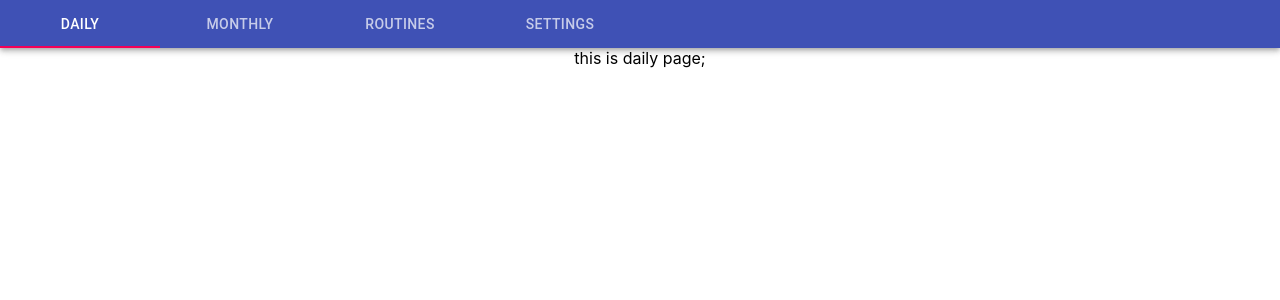
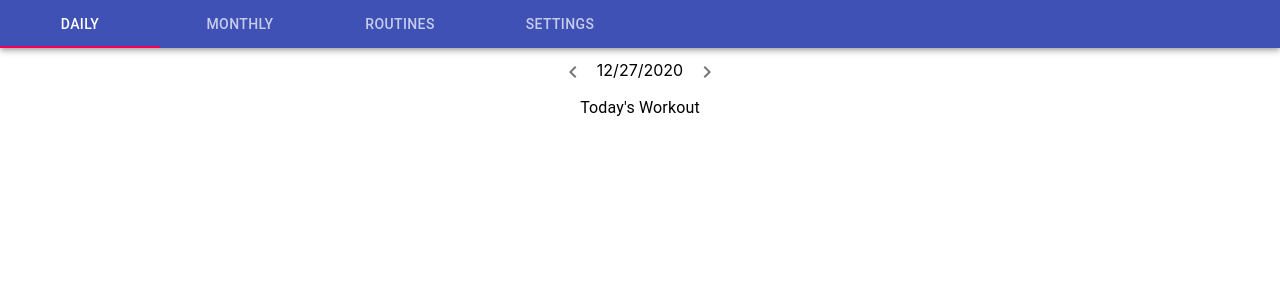
Before and after one commit to junsushin-dev/workout-counter, a React (Create React App) app in the folder frontend/: page / in a window 1280 px wide. Shown: the top 300 px of the page. Built offline with nearby package versions, Linux system fonts and the light colour scheme.

Commit message:
feat: add DateNav and Title display to Daily Page
- DateNav arrow button event handlers not yet implemented

```diff
--- a/frontend/package.json
+++ b/frontend/package.json
@@ -4,6 +4,7 @@
   "private": true,
   "dependencies": {
     "@material-ui/core": "^4.11.2",
+    "@material-ui/icons": "^4.11.2",
     "@testing-library/jest-dom": "^5.11.4",
     "@testing-library/react": "^11.1.0",
     "@testing-library/user-event": "^12.1.10",
--- /dev/null
+++ b/frontend/src/Daily/DateNav.tsx
@@ -0,0 +1,21 @@
+import React, { useState } from 'react';
+import { IconButton } from '@material-ui/core';
+import { ChevronLeft, ChevronRight } from '@material-ui/icons';
+
+function DateNav() {
+  const [date, setDate] = useState(new Date());
+
+  return (
+    <div>
+      <IconButton>
+        <ChevronLeft />
+      </IconButton>
+      {date.toLocaleDateString()}
+      <IconButton>
+        <ChevronRight />
+      </IconButton>
+    </div>
+  )
+}
+
+export default DateNav;
--- a/frontend/src/Daily/index.tsx
+++ b/frontend/src/Daily/index.tsx
@@ -1,9 +1,14 @@
 import React from 'react';
+import { Typography } from '@material-ui/core';
+import DateNav from './DateNav';
 
 function Daily() {
+  const titleText = "Today's Workout";
+
   return (
     <div>
-      this is daily page;
+      <DateNav />
+      <Typography>{titleText}</Typography>
     </div>
   )
 }
```
Also changed, not shown: 1 other file (tests, documents, lock files or other folders).
